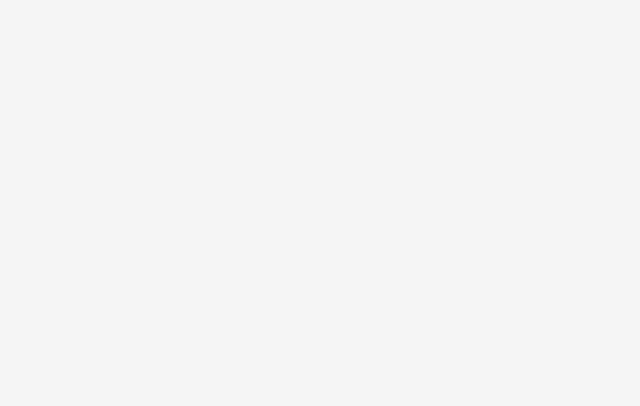
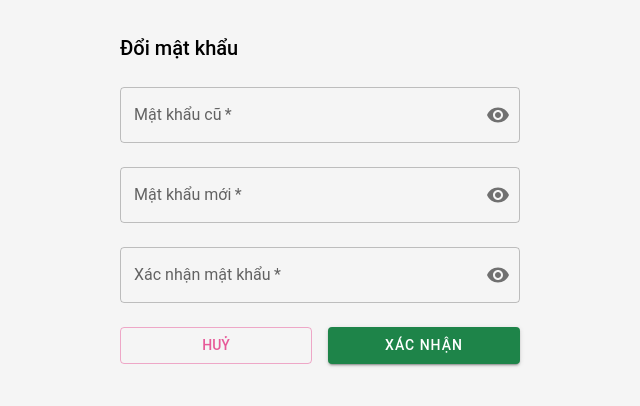
Before and after one commit to 0828651276/Livestock-management-fe, a React (Vite) app: page /change-password in a window 1280 px wide. Before the commit this address had no page. Shown: the top 406 px of the page, without its empty margins (320-960 px from the left). Built offline with nearby package versions, Linux system fonts and the light colour scheme.

Commit message:
doi mat khau

```diff
--- a/src/App.jsx
+++ b/src/App.jsx
@@ -9,6 +9,8 @@ import EmployeeManager from './components/employee/EmployeeManager.jsx';
 import EmployeeFormUpdate from "./components/employee/EmployeeFormUpdate.jsx";
 import EmployeeFormCreate from "./components/employee/EmployeeFormCreate.jsx";
 import EmployeeDetail from "./components/employee/EmployeeDetail.jsx";
+import ChangePasswordForm from './components/employee/ChangePasswordForm.jsx'; // Import form đổi mật khẩu
+
 // Tạo theme tùy chỉnh
 const theme = createTheme({
   palette: {
@@ -57,6 +59,7 @@ function App() {
           <Route path="/employees/update" element={<EmployeeFormUpdate />} />
           <Route path="/employees/edit" element={<EmployeeFormCreate />} />
           <Route path="/employees/:employeeId" element={<EmployeeDetail />} />
+          <Route path="/change-password" element={<ChangePasswordForm />} />
 
         </Routes>
       </Router>
--- /dev/null
+++ b/src/components/employee/ChangePasswordForm.jsx
@@ -0,0 +1,133 @@
+import React, { useState } from 'react';
+import {
+    Box,
+    TextField,
+    Button,
+    Typography,
+    Alert,
+    CircularProgress,
+    IconButton,
+    InputAdornment
+} from '@mui/material';
+import { Visibility, VisibilityOff } from '@mui/icons-material';
+import { employeeService } from '../../services/employeeService';
+
+const ChangePasswordForm = () => {
+    const employeeId = localStorage.getItem('employeeId');
+
+    const [oldPassword, setOldPassword] = useState('');
+    const [newPassword, setNewPassword] = useState('');
+    const [confirmPassword, setConfirmPassword] = useState('');
+
+    const [showOldPassword, setShowOldPassword] = useState(false);
+    const [showNewPassword, setShowNewPassword] = useState(false);
+    const [showConfirmPassword, setShowConfirmPassword] = useState(false);
+
+    const [loading, setLoading] = useState(false);
+    const [message, setMessage] = useState({ type: '', text: '' });
+
+    const handleSubmit = async (e) => {
+        e.preventDefault();
+        setMessage({ type: '', text: '' });
+
+        if (newPassword !== confirmPassword) {
+            setMessage({ type: 'error', text: 'Mật khẩu xác nhận không khớp.' });
+            return;
+        }
+
+        if (newPassword.length < 6) {
+            setMessage({ type: 'error', text: 'Mật khẩu mới phải có ít nhất 6 ký tự.' });
+            return;
+        }
+
+        if (!employeeId) {
+            setMessage({ type: 'error', text: 'Không tìm thấy mã nhân viên.' });
+            return;
+        }
+
+        try {
+            setLoading(true);
+            await employeeService.changePassword(employeeId, oldPassword, newPassword);
+            setMessage({ type: 'success', text: 'Đổi mật khẩu thành công.' });
+            setOldPassword('');
+            setNewPassword('');
+            setConfirmPassword('');
+        } catch (error) {
+            const msg = error.response?.data?.message || error.response?.data || 'Đã xảy ra lỗi!';
+            setMessage({ type: 'error', text: msg });
+        } finally {
+            setLoading(false);
+        }
+    };
+
+    const handleReset = () => {
+        setOldPassword('');
+        setNewPassword('');
+        setConfirmPassword('');
+        setMessage({ type: '', text: '' });
+    };
+
+    const renderPasswordField = (label, value, setValue, show, setShow, autoComplete) => (
+        <TextField
+            label={label}
+            type={show ? 'text' : 'password'}
+            fullWidth
+            required
+            margin="normal"
+            value={value}
+            onChange={(e) => setValue(e.target.value)}
+            autoComplete={autoComplete}
+            InputProps={{
+                endAdornment: (
+                    <InputAdornment position="end">
+                        <IconButton onClick={() => setShow(!show)} edge="end">
+                            {show ? <VisibilityOff /> : <Visibility />}
+                        </IconButton>
+                    </InputAdornment>
+                ),
+            }}
+        />
+    );
+
+    return (
+        <Box component="form" onSubmit={handleSubmit} sx={{ maxWidth: 400, mx: 'auto', mt: 4 }}>
+            <Typography variant="h6" gutterBottom>
+                Đổi mật khẩu
+            </Typography>
+
+            {message.text && (
+                <Alert severity={message.type} sx={{ mb: 2 }}>
+                    {message.text}
+                </Alert>
+            )}
+
+            {renderPasswordField('Mật khẩu cũ', oldPassword, setOldPassword, showOldPassword, setShowOldPassword, 'current-password')}
+            {renderPasswordField('Mật khẩu mới', newPassword, setNewPassword, showNewPassword, setShowNewPassword, 'new-password')}
+            {renderPasswordField('Xác nhận mật khẩu', confirmPassword, setConfirmPassword, showConfirmPassword, setShowConfirmPassword, 'new-password')}
+
+            <Box sx={{ display: 'flex', justifyContent: 'space-between', gap: 2, mt: 2 }}>
+                <Button
+                    variant="outlined"
+                    color="secondary"
+                    fullWidth
+                    onClick={handleReset}
+                    disabled={loading}
+                >
+                    Huỷ
+                </Button>
+
+                <Button
+                    type="submit"
+                    variant="contained"
+                    color="primary"
+                    fullWidth
+                    disabled={loading}
+                >
+                    {loading ? <CircularProgress size={24} /> : 'Xác nhận'}
+                </Button>
+            </Box>
+        </Box>
+    );
+};
+
+export default ChangePasswordForm;
--- a/src/components/employee/EmployeeDetail.jsx
+++ b/src/components/employee/EmployeeDetail.jsx
@@ -1,6 +1,6 @@
 // src/pages/EmployeeDetail.jsx
 import React, { useEffect, useState } from "react";
-import { useParams, useNavigate } from "react-router-dom";
+import { useNavigate } from "react-router-dom";
 import { employeeService } from "../../services/employeeService";
 import {
     Avatar,
@@ -17,7 +17,7 @@ import ArrowBackIcon from "@mui/icons-material/ArrowBack";
 import EditIcon from "@mui/icons-material/Edit";
 
 const EmployeeDetail = () => {
-    const { employeeId } = useParams();
+    const employeeId = localStorage.getItem('employeeId'); // Lấy mã nhân viên từ localStorage
     const navigate = useNavigate();
     const [employee, setEmployee] = useState(null);
     const [loading, setLoading] = useState(true);
--- a/src/pages/LoginPage.jsx
+++ b/src/pages/LoginPage.jsx
@@ -6,19 +6,23 @@ import Paper from '@mui/material/Paper';
 import Alert from '@mui/material/Alert';
 import CircularProgress from '@mui/material/CircularProgress';
 import Snackbar from '@mui/material/Snackbar';
-import { authService } from '../services/authService';
 import InputAdornment from '@mui/material/InputAdornment';
+import IconButton from '@mui/material/IconButton';
 import PersonIcon from '@mui/icons-material/Person';
 import LockIcon from '@mui/icons-material/Lock';
 import CloseIcon from '@mui/icons-material/Close';
 import CheckCircleOutlineIcon from '@mui/icons-material/CheckCircleOutline';
-import {useNavigate} from "react-router-dom";
+import Visibility from '@mui/icons-material/Visibility';
+import VisibilityOff from '@mui/icons-material/VisibilityOff';
+import { authService } from '../services/authService';
+import { useNavigate } from "react-router-dom";
 
 function LoginPage() {
     const [credentials, setCredentials] = useState({
         username: '',
         password: ''
     });
+    const [showPassword, setShowPassword] = useState(false);
     const [error, setError] = useState('');
     const [loading, setLoading] = useState(false);
     const [success, setSuccess] = useState(false);
@@ -30,6 +34,10 @@ function LoginPage() {
             ...credentials,
             [name]: value
         });
+    };
+
+    const handleTogglePassword = () => {
+        setShowPassword((prev) => !prev);
     };
 
     const handleSubmit = async (e) => {
@@ -47,13 +55,10 @@ function LoginPage() {
             }
 
             await authService.login(username, password);
-
-      // Hiển thị thông báo thành công
             setSuccess(true);
 
-      // Chuyển hướng sau khi hiển thị thông báo (cho 1 giây để người dùng đọc thông báo)
             setTimeout(() => {
-          navigate("/dashboard")
+                navigate("/dashboard");
             }, 1000);
 
         } catch (error) {
@@ -84,6 +89,7 @@ function LoginPage() {
             <div className="close-button">
                 <CloseIcon fontSize="small" />
             </div>
+
             <Box
                 sx={{
                     display: 'flex',
@@ -141,7 +147,7 @@ function LoginPage() {
                 <TextField
                     placeholder="MẬT KHẨU"
                     name="password"
-          type="password"
+                    type={showPassword ? 'text' : 'password'}
                     value={credentials.password}
                     onChange={handleChange}
                     variant="filled"
@@ -152,6 +158,15 @@ function LoginPage() {
                         startAdornment: (
                             <InputAdornment position="start">
                                 <LockIcon sx={{ color: 'rgba(255, 255, 255, 0.7)' }} />
+                            </InputAdornment>
+                        ),
+                        endAdornment: (
+                            <InputAdornment position="end">
+                                <IconButton onClick={handleTogglePassword} edge="end">
+                                    {showPassword
+                                        ? <VisibilityOff sx={{ color: 'white' }} />
+                                        : <Visibility sx={{ color: 'white' }} />}
+                                </IconButton>
                             </InputAdornment>
                         ),
                         sx: {
@@ -190,7 +205,6 @@ function LoginPage() {
                 </Button>
             </Box>
 
-      {/* Thông báo thành công */}
             <Snackbar
                 open={success}
                 autoHideDuration={2000}
--- a/src/services/EmployeeService.js
+++ b/src/services/EmployeeService.js
@@ -60,4 +60,16 @@ export const employeeService = {
             headers: {Authorization: `Bearer ${token}`},
         });
     },
+
+    changePassword: async (employeeId, oldPassword, newPassword) => {
+        const token = authService.getCurrentUser();
+        return axios.post(`${API_URL}/${employeeId}/change-password`, null, {
+            headers: { Authorization: `Bearer ${token}` },
+            params: {
+                oldPassword,
+                newPassword,
+            },
+        });
+    }
+
 };
--- a/src/services/authService.js
+++ b/src/services/authService.js
@@ -2,14 +2,14 @@
 const API_URL = 'http://localhost:8080/api'; // Exact URL used in Postman
 
 export const authService = {
-  login: async (username, password) => {
+  login: async (username, password, employeeId) => {
     try {
       const response = await fetch(`${API_URL}/login`, {
         method: 'POST',
         headers: {
           'Content-Type': 'application/json',
         },
-        body: JSON.stringify({ username, password }),
+        body: JSON.stringify({ username, password, employeeId }),
       });
 
       if (!response.ok) {
@@ -24,6 +24,9 @@ export const authService = {
         localStorage.setItem('token', data.token);
         // Lưu thêm tên đăng nhập để hiển thị
         localStorage.setItem('username', username);
+        // Lưu mã nhân viên
+        localStorage.setItem('employeeId', data.employeeId); // Lưu mã nhân viên
+
         return data;
       }
     } catch (error) {
@@ -35,6 +38,7 @@ export const authService = {
   logout: () => {
     localStorage.removeItem('token');
     localStorage.removeItem('username');
+    localStorage.removeItem('employeeId')
   },
 
   getCurrentUser: () => {
```
Lines whose indentation alone changed are shown as unchanged.
